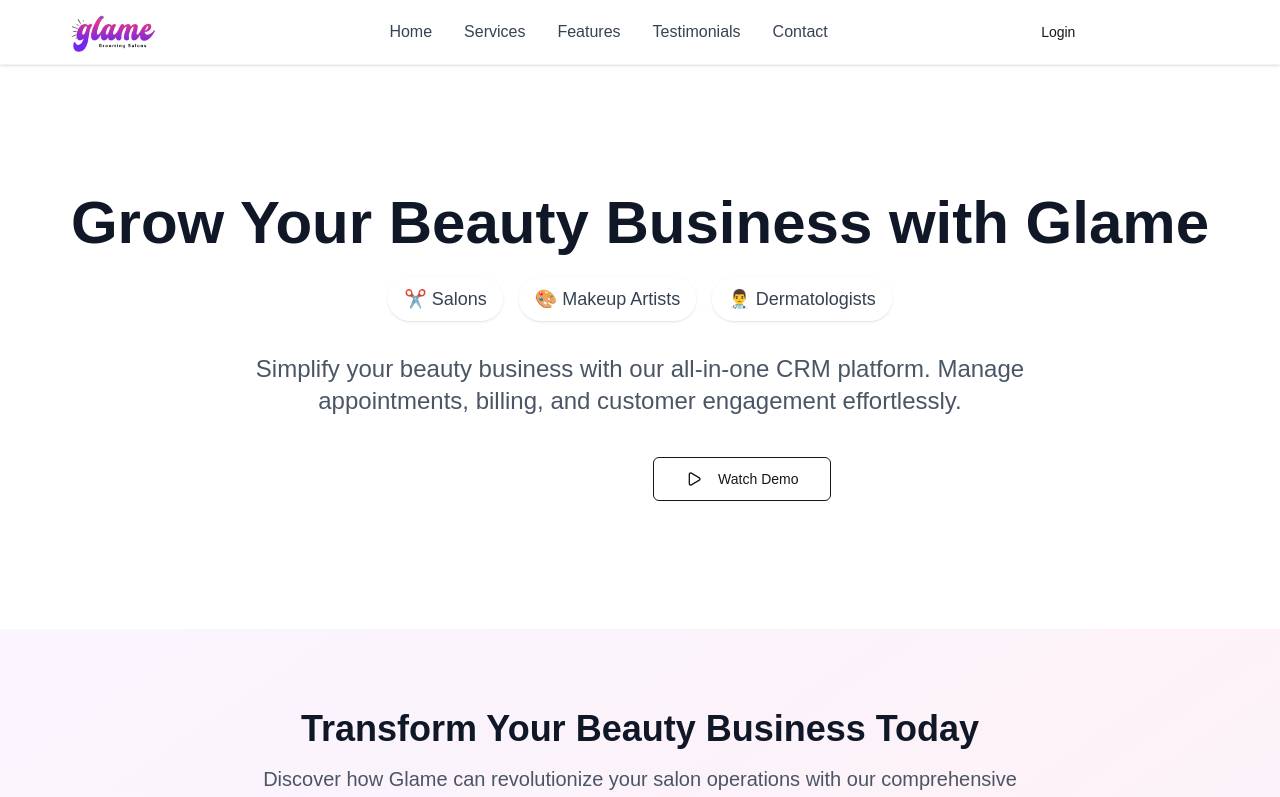
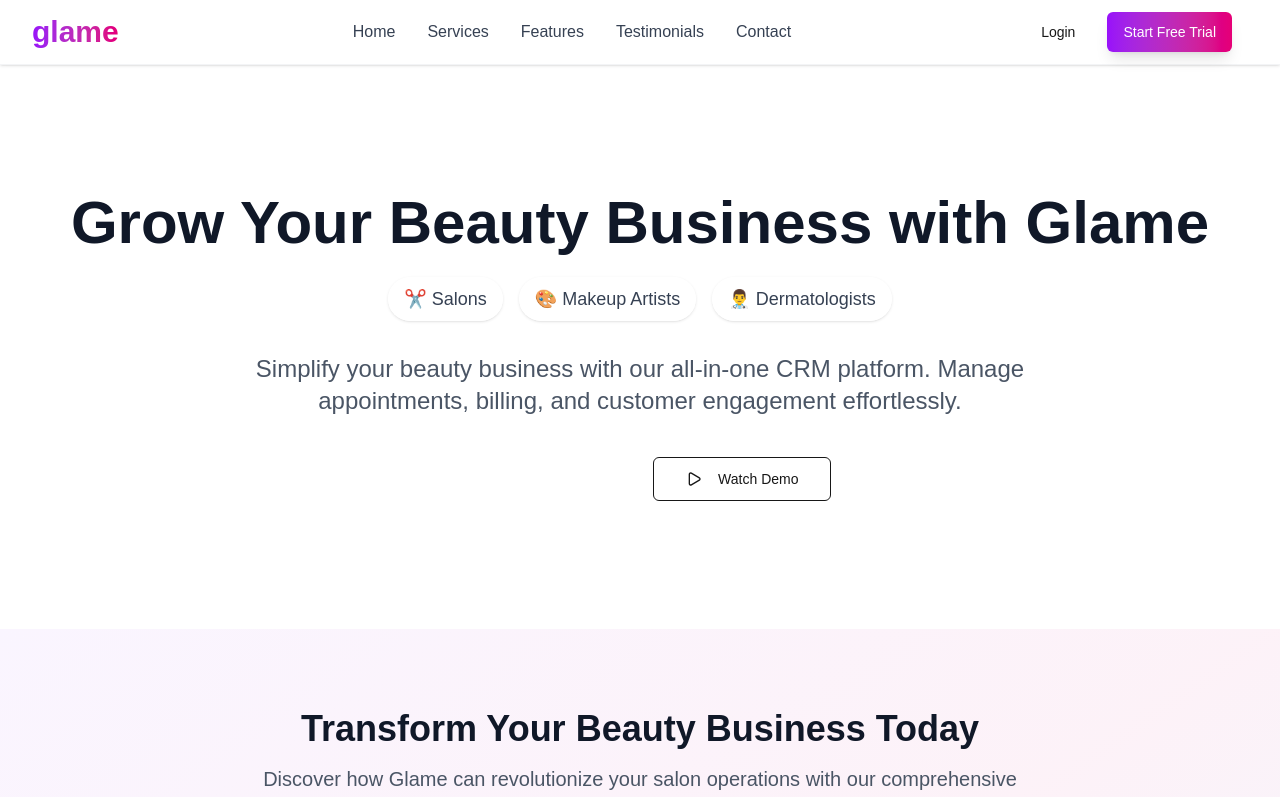
Before and after one commit to real-w2h/glamy-product-web-new, a Next.js app: page / in a window 1280 px wide. Shown: the top 797 px of the page. Built offline with nearby package versions, Linux system fonts and the light colour scheme.

Commit message:
Refactor navigation to use Next.js Link component, remove unused dependencies, and update styles for login and signup pages.

```diff
--- a/package.json
+++ b/package.json
@@ -33,7 +33,6 @@
     "react-hook-form": "^7.58.1",
     "react-icons": "^5.5.0",
     "tailwind-merge": "^3.3.1",
-    "wouter": "^3.7.1",
     "zod": "^3.25.67"
   },
   "devDependencies": {
--- a/src/app/login/page.tsx
+++ b/src/app/login/page.tsx
@@ -12,7 +12,8 @@
 import { useMutation } from "@tanstack/react-query";
 import { apiRequest } from "@/lib/queryClient";
 import { useToast } from "@/hooks/use-toast";
-import { Link, useLocation } from "wouter";
+import Link from "next/link";
+import { useRouter } from "next/navigation";
 import { Eye, EyeOff, Mail, Lock, Phone } from "lucide-react";
 import { FaGoogle, FaFacebook } from "react-icons/fa";
 import { GoogleAuthProvider, signInWithPopup } from "firebase/auth";
@@ -22,7 +23,7 @@
   const [showPassword, setShowPassword] = useState(false);
   const { toast } = useToast();
   const [googleLoading, setGoogleLoading] = useState(false);
-  const [, navigate] = useLocation();
+  const router = useRouter();
 
   const form = useForm<LoginData>({
     resolver: zodResolver(loginSchema),
@@ -89,7 +90,7 @@
           title: "Login Successful",
           description: `Welcome, ${res.user.email}`,
         });
-        navigate("/");
+        router.push("/");
       } else {
         toast({
           title: "Error",
@@ -127,21 +128,21 @@
   };
 
   return (
-    <div className="min-h-screen bg-gradient-to-br from-purple-50 via-pink-50 to-blue-50 flex items-center justify-center p-4">
+    <div className="min-h-screen bg-gradient-to-br from-purple-100 via-pink-100 to-purple-200 flex items-center justify-center p-4">
       <div className="w-full max-w-md">
         {/* Logo */}
         <div className="text-center mb-8">
           <Link href="/">
-          <div className="flex items-center justify-center mb-4">
-              <div className="flex items-center">
-              <img src="/logo.png" alt="Logo" className="w-40 h-20 rounded-lg object-cover" />
+            <div className="flex items-center justify-center mb-4">
+              <div className="text-4xl font-bold bg-gradient-to-r from-purple-600 to-pink-600 bg-clip-text text-transparent">
+                glame
+              </div>
             </div>
-              </div>
           </Link>
           <p className="text-gray-600">Welcome back to your beauty business</p>
         </div>
 
-        <Card className="shadow-xl border-0">
+        <Card className="shadow-2xl border-0 bg-white/95 backdrop-blur-sm">
           <CardHeader className="space-y-1">
             <CardTitle className="text-2xl font-bold text-center">Sign In</CardTitle>
             <CardDescription className="text-center">
@@ -265,7 +266,7 @@
                 <Button
                   type="submit"
                   size="lg"
-                  className="w-full gradient-primary text-white hover:shadow-lg transition-all h-12"
+                  className="w-full bg-gradient-to-r from-purple-600 to-pink-600 text-white hover:from-purple-700 hover:to-pink-700 shadow-lg hover:shadow-xl transition-all h-12 font-semibold"
                   disabled={loginMutation.isPending}
                 >
                   {loginMutation.isPending ? "Signing In..." : "Sign In"}
--- a/src/app/signup/page.tsx
+++ b/src/app/signup/page.tsx
@@ -13,7 +13,8 @@
 import { useMutation } from "@tanstack/react-query";
 import { apiRequest } from "@/lib/queryClient";
 import { useToast } from "@/hooks/use-toast";
-import { Link, useLocation } from "wouter";
+import Link from "next/link";
+import { useRouter } from "next/navigation";
 import { Eye, EyeOff, Mail, Lock, User, Phone, Briefcase } from "lucide-react";
 import { FaGoogle, FaFacebook } from "react-icons/fa";
 import OtpInput from "@/components/OtpInput";
@@ -28,7 +29,7 @@
   const [otp, setOtp] = useState("");
   const [signupFormData, setSignupFormData] = useState<SignupData | null>(null);
   const [googleLoading, setGoogleLoading] = useState(false);
-  const [, navigate] = useLocation();
+  const router = useRouter();
 
   const form = useForm<SignupData>({
     resolver: zodResolver(signupSchema),
@@ -98,7 +99,7 @@
           title: "Signup Successful",
           description: `Welcome, ${res.user.email}`,
         });
-        navigate("/");
+        router.push("/");
       } else {
         toast({
           title: "Error",
@@ -183,7 +184,7 @@
 
   return (
     showOtpInput ? (
-      <div className="min-h-screen bg-gradient-to-br from-purple-50 via-pink-50 to-blue-50  justify-center p-4">
+              <div className="min-h-screen bg-gradient-to-br from-purple-100 via-pink-100 to-purple-200 justify-center p-4">
         <div className="flex flex-col items-center justify-center min-h-screen">
           <div className="w-full max-w-sm mb-6">
             {signupFormData && (
@@ -223,20 +224,20 @@
         </div>
       </div>
     ) : (
-      <div className="min-h-screen bg-gradient-to-br from-purple-50 via-pink-50 to-blue-50 flex items-center justify-center p-4">
+      <div className="min-h-screen bg-gradient-to-br from-purple-100 via-pink-100 to-purple-200 flex items-center justify-center p-4">
         <div className="w-full max-w-lg">
           {/* Logo */}
           <div className="text-center mb-8">
             <Link href="/">
-                <div className="flex items-center justify-center mb-4">
-              <div className="flex items-center">
-              <img src="/logo.png" alt="Logo" className="w-40 h-20 rounded-lg object-cover" />
-            </div>
+              <div className="flex items-center justify-center mb-4">
+                <div className="text-4xl font-bold bg-gradient-to-r from-purple-600 to-pink-600 bg-clip-text text-transparent">
+                  glame
+                </div>
               </div>
             </Link>
             <p className="text-gray-600">Start growing your beauty business today</p>
           </div>
-          <Card className="shadow-xl border-0">
+          <Card className="shadow-2xl border-0 bg-white/95 backdrop-blur-sm">
             <CardHeader className="space-y-1">
               <CardTitle className="text-2xl font-bold text-center">Create Account</CardTitle>
               <CardDescription className="text-center">
@@ -428,7 +429,7 @@
                   <Button
                     type="submit"
                     size="lg"
-                    className="w-full gradient-primary text-white hover:shadow-lg transition-all h-12"
+                    className="w-full bg-gradient-to-r from-purple-600 to-pink-600 text-white hover:from-purple-700 hover:to-pink-700 shadow-lg hover:shadow-xl transition-all h-12 font-semibold"
                     disabled={signupMutation.isPending}
                   >
                     {signupMutation.isPending ? "Creating Account..." : "Request OTP"}
--- a/src/components/header.tsx
+++ b/src/components/header.tsx
@@ -3,7 +3,7 @@
 import { useState } from "react";
 import { Button } from "@/components/ui/button";
 import { Menu, X } from "lucide-react";
-import { Link } from "wouter";
+import Link from "next/link";
 
 export default function Header() {
   const [isMobileMenuOpen, setIsMobileMenuOpen] = useState(false);
@@ -20,10 +20,13 @@
         <div className="flex justify-between items-center h-16">
           {/* Logo */}
           <div className="flex-shrink-0">
-            <div className="flex items-center">
-              <img src="/logo.png" alt="Logo" className="w-40 h-20 rounded-lg object-cover" />
-              {/* <span className="ml-2 text-2xl font-bold text-gray-900">Glame</span> */}
-            </div>
+            <Link href="/">
+              <div className="flex items-center cursor-pointer">
+                <div className="text-3xl font-bold bg-gradient-to-r from-purple-600 to-pink-600 bg-clip-text text-transparent">
+                  glame
+                </div>
+              </div>
+            </Link>
           </div>
 
           {/* Desktop Navigation */}
@@ -73,7 +76,7 @@
               </Button>
             </Link> */}
             <Link href="/signup" >
-            <Button className="gradient-primary text-white hover:shadow-lg transition-all duration-300 transform hover:-translate-y-0.5">
+            <Button className="bg-gradient-to-r from-purple-600 to-pink-600 text-white hover:from-purple-700 hover:to-pink-700 shadow-lg hover:shadow-xl transition-all duration-300 transform hover:-translate-y-0.5">
               Start Free Trial
             </Button>
             </Link>
--- a/src/components/image-slider.tsx
+++ b/src/components/image-slider.tsx
@@ -4,7 +4,7 @@
 import { Button } from "@/components/ui/button";
 import { ChevronLeft, ChevronRight } from "lucide-react";
 import { motion } from "framer-motion";
-import { Link } from "wouter";
+import Link from "next/link";
 
 // Using placeholder images - replace with your actual images
 const slide1 = { src: "/attached_assets/1_1750152529582.jpg" };
```
Also changed, not shown: 1 other file (tests, documents, lock files or other folders).
